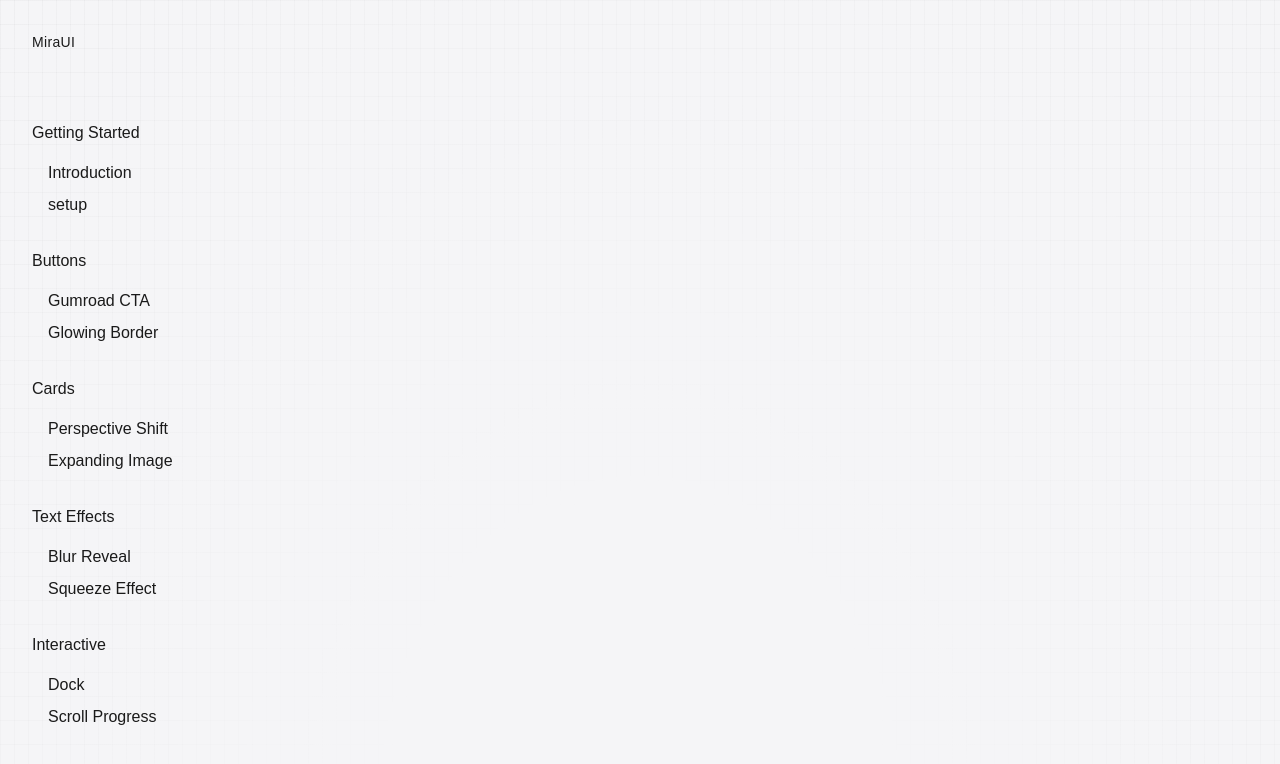
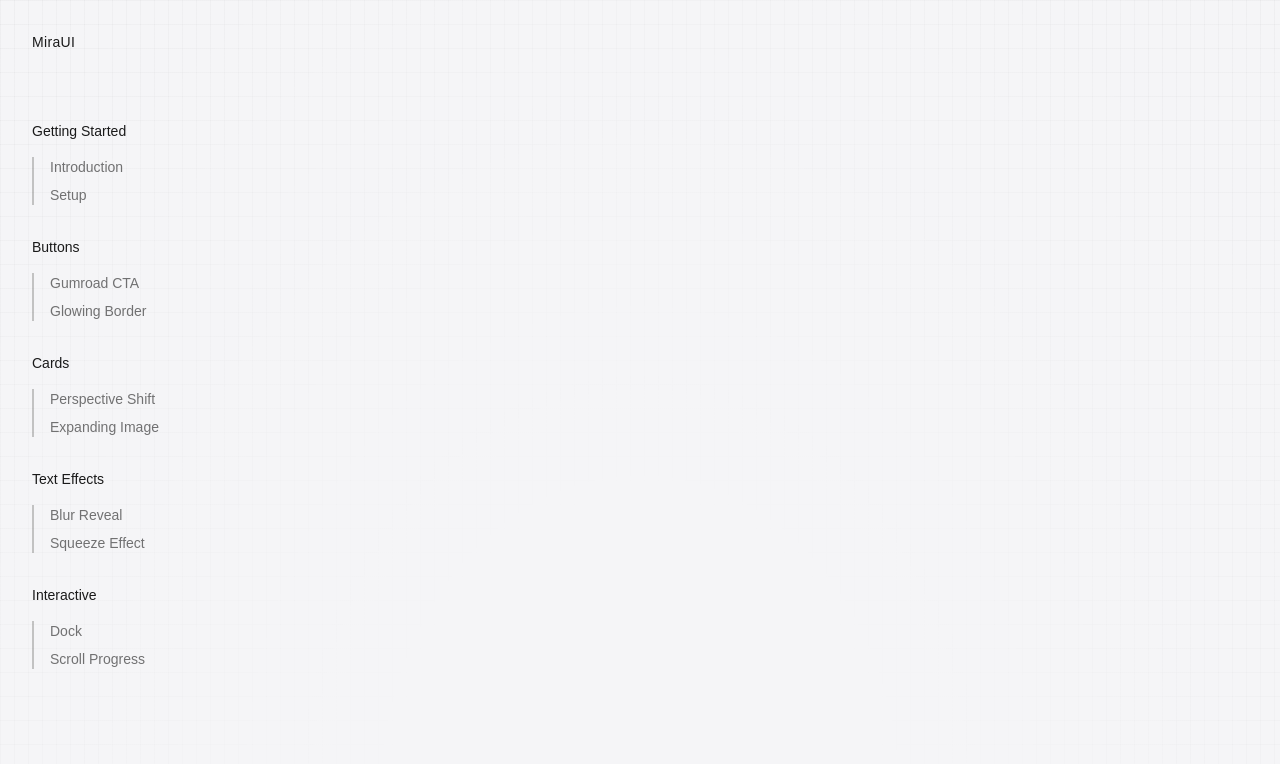
Before and after one commit to k4rtikay/ui-lab, a Next.js app: page /components in a window 1280 px wide. Shown: the top 764 px of the page. Built offline with nearby package versions, Linux system fonts and the light colour scheme; some icons are missing.

Commit message:
feat: add hover and active states to sidenav

```diff
--- a/package.json
+++ b/package.json
@@ -10,6 +10,7 @@
   },
   "dependencies": {
     "@icons-pack/react-simple-icons": "^13.8.0",
+    "clsx": "^2.1.1",
     "lucide-react": "^0.553.0",
     "next": "16.0.1",
     "react": "19.2.0",
--- /dev/null
+++ b/src/app/components/gumroad-cta/layout.tsx
@@ -0,0 +1,9 @@
+import React from "react";
+
+export default function GumroadCta({
+    children,
+}:{children: React.ReactNode}){
+    return(
+        <div>{children}</div>
+    )
+}
--- /dev/null
+++ b/src/app/components/gumroad-cta/page.tsx
@@ -0,0 +1,13 @@
+import GumroadButton from "@/app/ui/works/Gumroad-cta/GumroadButton"
+
+export default function GumroadCta({
+    children,
+}:{children: React.ReactNode}){
+    return(
+        <div>
+            <GumroadButton>
+                <p>Hover Me!</p>
+            </GumroadButton>
+        </div>
+    )
+}
--- a/src/app/components/layout.tsx
+++ b/src/app/components/layout.tsx
@@ -1,9 +1,17 @@
 import React from "react";
+import Sidenav from "../ui/shared/Sidenav";
 
 export default function Components({
     children,
 }:{children: React.ReactNode}){
+
     return(
-        <div>{children}</div>
+
+        <div className="flex h-screen">
+            <Sidenav></Sidenav>
+            <main className="flex-1 overflow-y-auto px-8 py-8">
+                {children}
+            </main>
+        </div>
     )
 }
--- a/src/app/components/page.tsx
+++ b/src/app/components/page.tsx
@@ -3,104 +3,7 @@ import Link from "next/link"
 export default function Components({
     children,
 }:{children: React.ReactNode}){
-
-    // const items = ['Getting Started', 'Buttons', 'Cards', 'Text Effects', 'Interactive' ]
-
-    const comps = [
-        {
-            category: 'Getting Started',
-            items: [
-                {
-                    name: 'Introduction',
-                    href: '/components/introduction'
-                },
-                {
-                    name: 'setup',
-                    href: '/components/setup'
-                }
-            ]
-        },
-        {
-            category: 'Buttons',
-            items: [
-                {
-                    name: 'Gumroad CTA',
-                    href: '/components/gumroad-cta'
-                },
-                {
-                    name: 'Glowing Border',
-                    href: '/components/glowing-border'
-                }
-            ]
-        },
-        {
-            category: 'Cards',
-            items: [
-                {
-                    name: 'Perspective Shift',
-                    href: '/components/perspective-shift'
-                },
-                {
-                    name: 'Expanding Image',
-                    href: '/components/expanding-image'
-                }
-            ]
-        },
-        {
-            category: 'Text Effects',
-            items: [
-                {
-                    name: 'Blur Reveal',
-                    href: '/components/blur-reveal'
-                },
-                {
-                    name: 'Squeeze Effect',
-                    href: '/components/squeeze-text'
-                }
-            ]
-        },
-        {
-            category: 'Interactive',
-            items: [
-                {
-                    name: 'Dock',
-                    href: '/components/dock'
-                },
-                {
-                    name: 'Scroll Progress',
-                    href: '/components/scroll-progress'
-                }
-            ]
-        }
-    ]
-
-
     return(
-        <div className="px-8 py-8">
-            <aside>
-                <div>
-                    <ul className="flex flex-col gap-8">
-                        {
-                            comps.map((comp)=>{
-                              return (
-                                <li key={comp.category} className="flex flex-col gap-4">
-                                    <p className="font-medium">{comp.category}</p>
-                                    <ul className="ml-4 flex flex-col gap-2">
-                                        {comp.items.map((item)=>{
-                                            return (
-                                                <li key={item.name}><Link href={item.href}>{item.name}</Link></li>
-                                            )
-                                        })}
-                                    </ul>
-                                </li>
-                              )
-                            })
-                        }
-                    </ul>
-
-
-                </div>
-            </aside>
-        </div>
+        <div></div>
     )
 }
--- /dev/null
+++ b/src/app/ui/shared/Sidenav.tsx
@@ -0,0 +1,106 @@
+"use client";
+
+import Link from "next/link"
+import { usePathname } from "next/navigation";
+import clsx from "clsx";
+
+export default function Sidenav(){
+
+    const pathname = usePathname()
+
+    const comps = [
+        {
+            category: 'Getting Started',
+            items: [
+                {
+                    name: 'Introduction',
+                    href: '/components/introduction'
+                },
+                {
+                    name: 'Setup',
+                    href: '/components/setup'
+                }
+            ]
+        },
+        {
+            category: 'Buttons',
+            items: [
+                {
+                    name: 'Gumroad CTA',
+                    href: '/components/gumroad-cta'
+                },
+                {
+                    name: 'Glowing Border',
+                    href: '/components/glowing-border'
+                }
+            ]
+        },
+        {
+            category: 'Cards',
+            items: [
+                {
+                    name: 'Perspective Shift',
+                    href: '/components/perspective-shift'
+                },
+                {
+                    name: 'Expanding Image',
+                    href: '/components/expanding-image'
+                }
+            ]
+        },
+        {
+            category: 'Text Effects',
+            items: [
+                {
+                    name: 'Blur Reveal',
+                    href: '/components/blur-reveal'
+                },
+                {
+                    name: 'Squeeze Effect',
+                    href: '/components/squeeze-text'
+                }
+            ]
+        },
+        {
+            category: 'Interactive',
+            items: [
+                {
+                    name: 'Dock',
+                    href: '/components/dock'
+                },
+                {
+                    name: 'Scroll Progress',
+                    href: '/components/scroll-progress'
+                }
+            ]
+        }
+    ]
+
+    return(
+        <aside className="w-64 overflow-y-auto px-8 py-8 text-sm">
+                <ul className="flex flex-col gap-8">
+                    {
+                        comps.map((comp)=>{
+                            return (
+                            <li key={comp.category} className="flex flex-col gap-4">
+                                <p className="font-medium">{comp.category}</p>
+                                <ul className="flex flex-col gap-2 border-l-2 border-l-[#C2C2C2] dark:border-l-[#525252] px-4">
+                                    {comp.items.map((item)=>{
+                                        return (
+                                            <li key={item.name} className={clsx(
+                                                "opacity-60 hover:opacity-100",
+                                                {
+                                                    "text-[#E4E986] opacity-100" : pathname === item.href
+                                                },
+                                            )}><Link href={item.href}>{item.name}</Link></li>
+                                        )
+                                    })}
+                                </ul>
+                            </li>
+                            )
+                        })
+                    }
+                </ul>
+        </aside>
+    )
+}
--- /dev/null
+++ b/src/app/ui/works/Gumroad-cta/GumroadButton.tsx
@@ -0,0 +1,16 @@
+import clsx from "clsx";
+import React from "react";
+
+interface GumroadButtonProps extends React.ButtonHTMLAttributes<HTMLButtonElement> {}
+
+export default function GumroadButton({
+    children,
+    className,
+    ...props
+}:GumroadButtonProps){
+    return(
+        <button className="px-2 py-2 bg-foreground text-background rounded-sm">
+            {children}
+        </button>
+    )
+}
```
Also changed, not shown: 1 other file (tests, documents, lock files or other folders).
